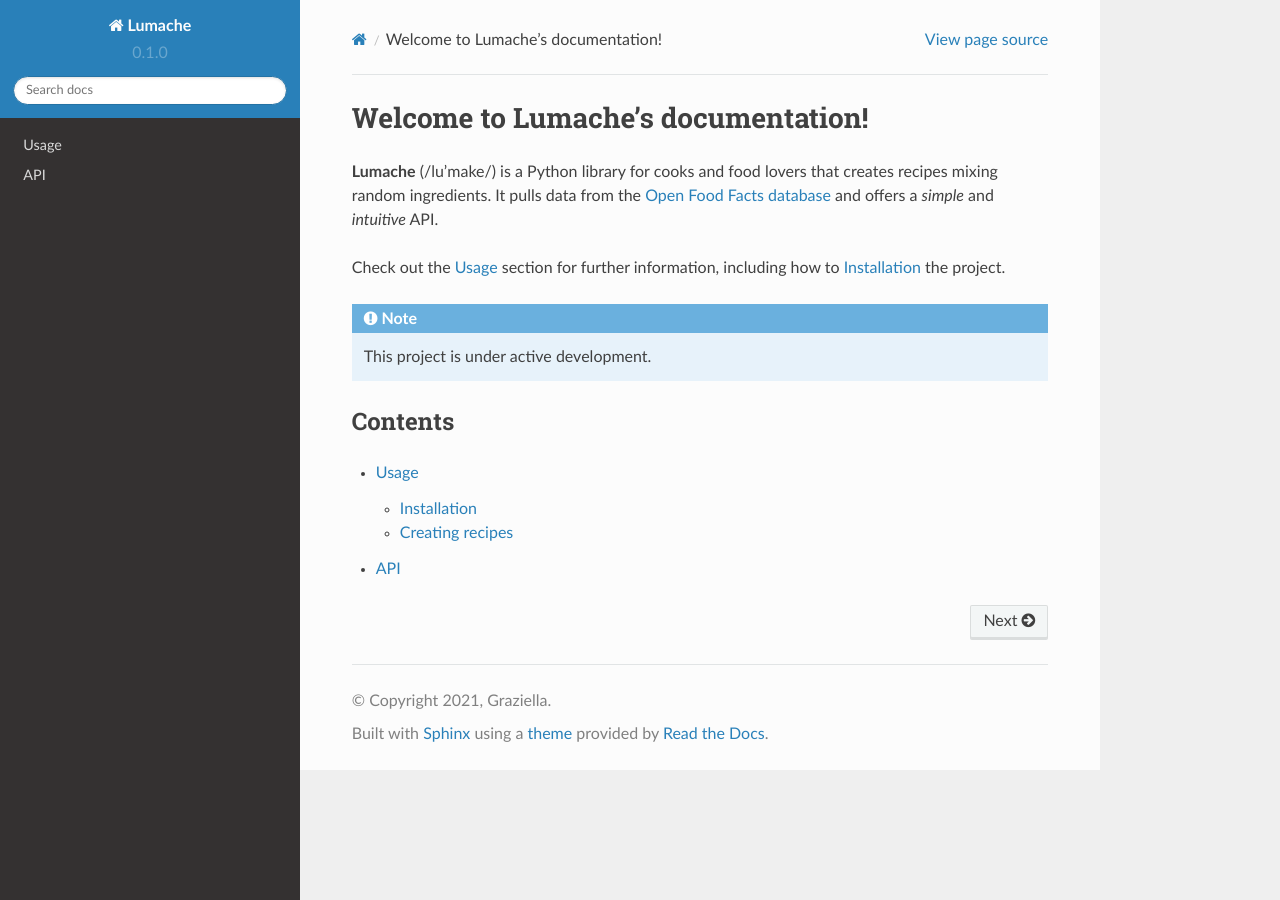
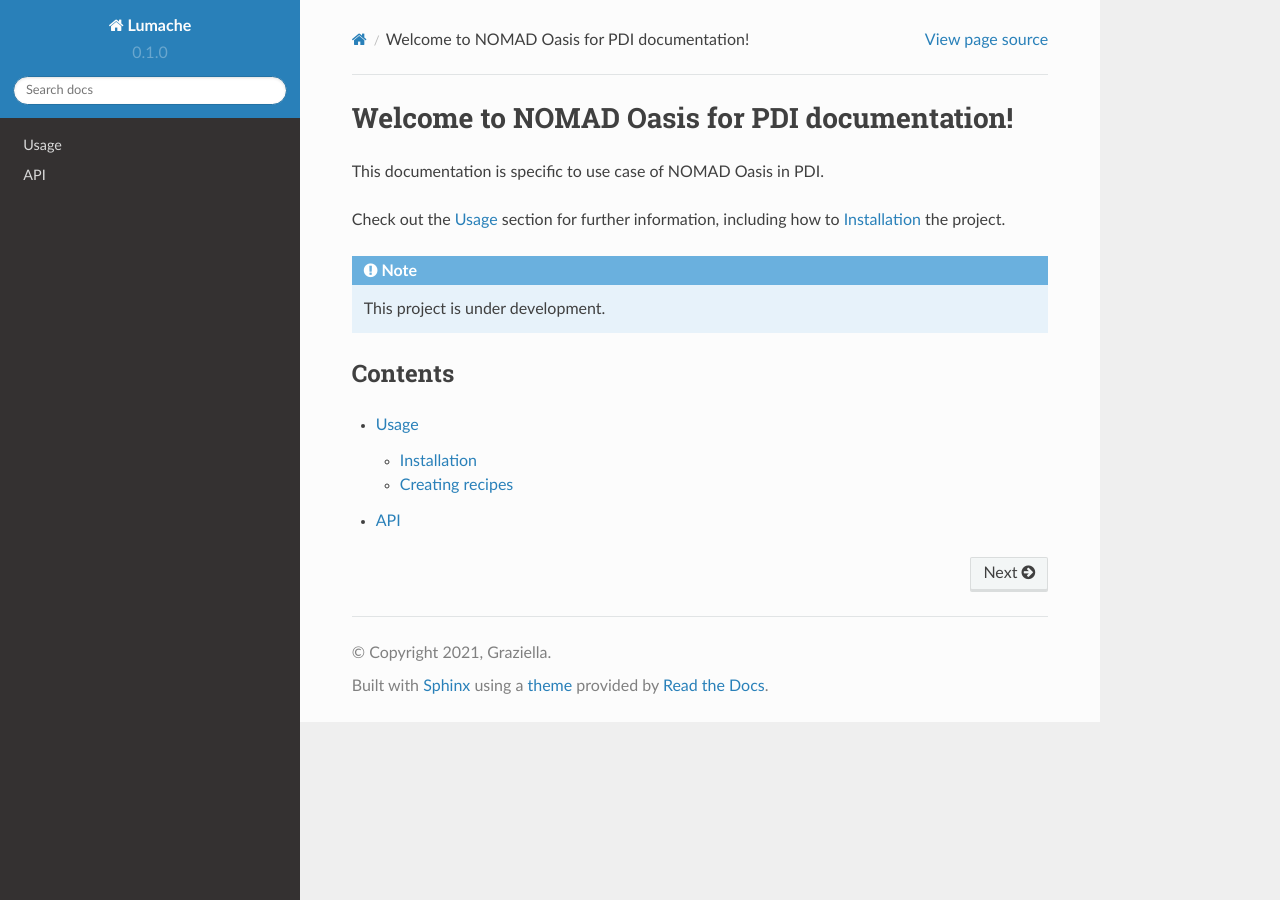
Before and after one commit to PDI-Berlin/oasis-docs, a Sphinx documentation site: the page built from docs/source/index.rst, in a window 1280 px wide. Built offline with Sphinx 7.4.7 and the Read the Docs theme 2.0.0, drawn with Linux system fonts in a browser that asks for light colours.

Commit message:
Update index.rst

```diff
--- a/docs/source/index.rst
+++ b/docs/source/index.rst
@@ -1,17 +1,14 @@
-Welcome to Lumache's documentation!
+Welcome to NOMAD Oasis for PDI documentation!
 ===================================
 
-**Lumache** (/lu'make/) is a Python library for cooks and food lovers
-that creates recipes mixing random ingredients.
-It pulls data from the `Open Food Facts database <https://world.openfoodfacts.org/>`_
-and offers a *simple* and *intuitive* API.
+This documentation is specific to use case of NOMAD Oasis in PDI.
 
 Check out the :doc:`usage` section for further information, including
 how to :ref:`installation` the project.
 
 .. note::
 
-   This project is under active development.
+   This project is under development.
 
 Contents
 --------
```
